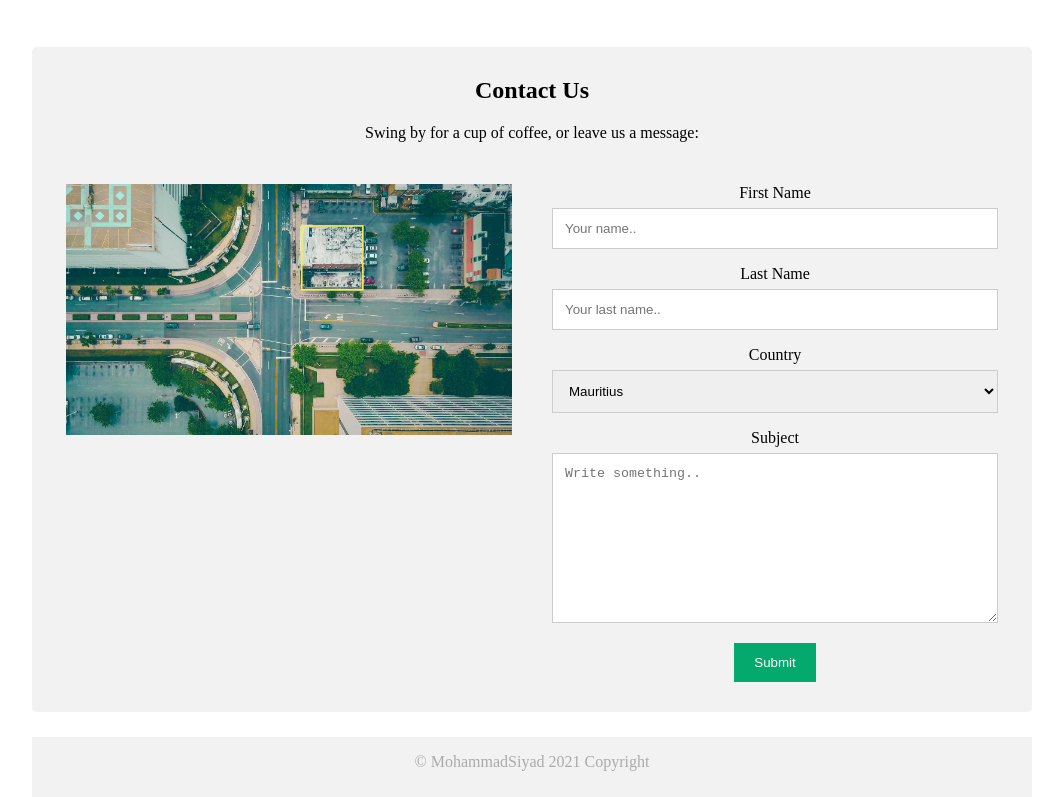
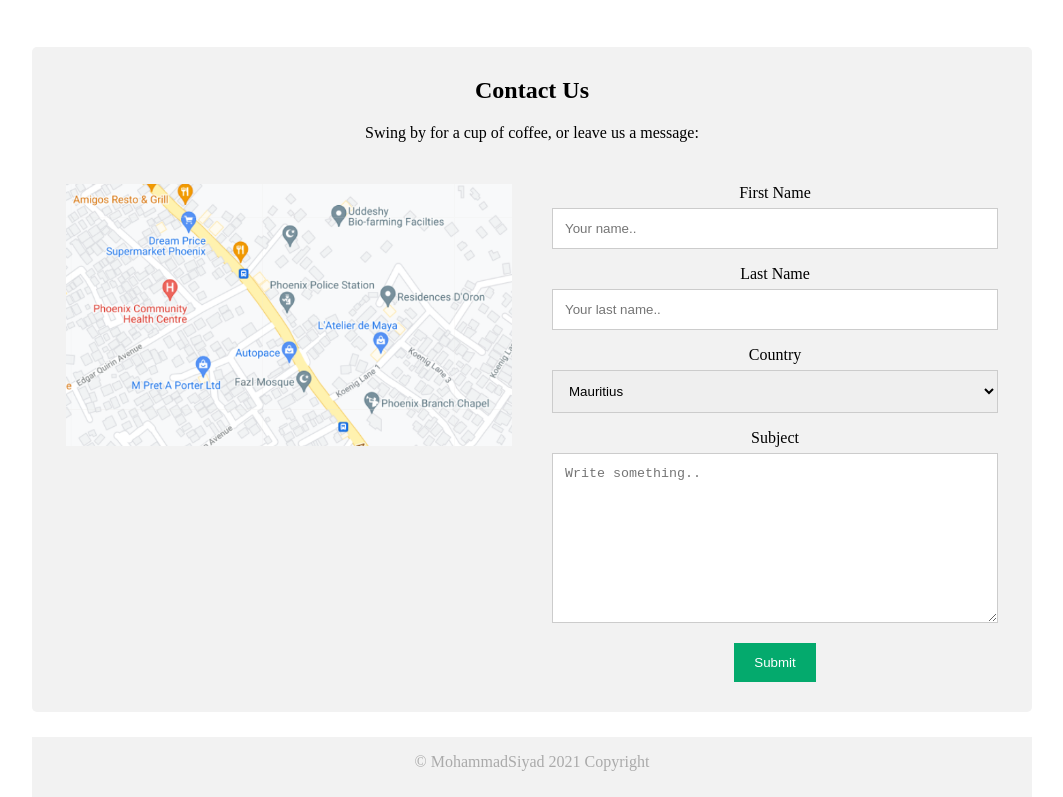
Before and after one commit to Siyad-786/Multimedia, a plain HTML site: page index.html in a window 1280 px wide. Shown: the part 3599-4396 px from the top of the page, without its empty margins (108-1171 px from the left). Drawn offline with Linux system fonts and the light colour scheme; a web font is replaced by a local one.

Commit message:
Multimedia Commit
Multimedia Commit

```diff
--- a/index.html
+++ b/index.html
@@ -135,7 +135,7 @@
                 </div>
                 <div class="row">
                     <div class="column3">
-                        <img src="map.jpg"  alt ="terre" style="width:100%">
+                        <img src="Map1.PNG"  alt ="terre" style="width:100%">
                     </div>
                     <div class="column3">
                         <form action="/action_page.php">
```
Also changed, not shown: Map1.PNG (added).
